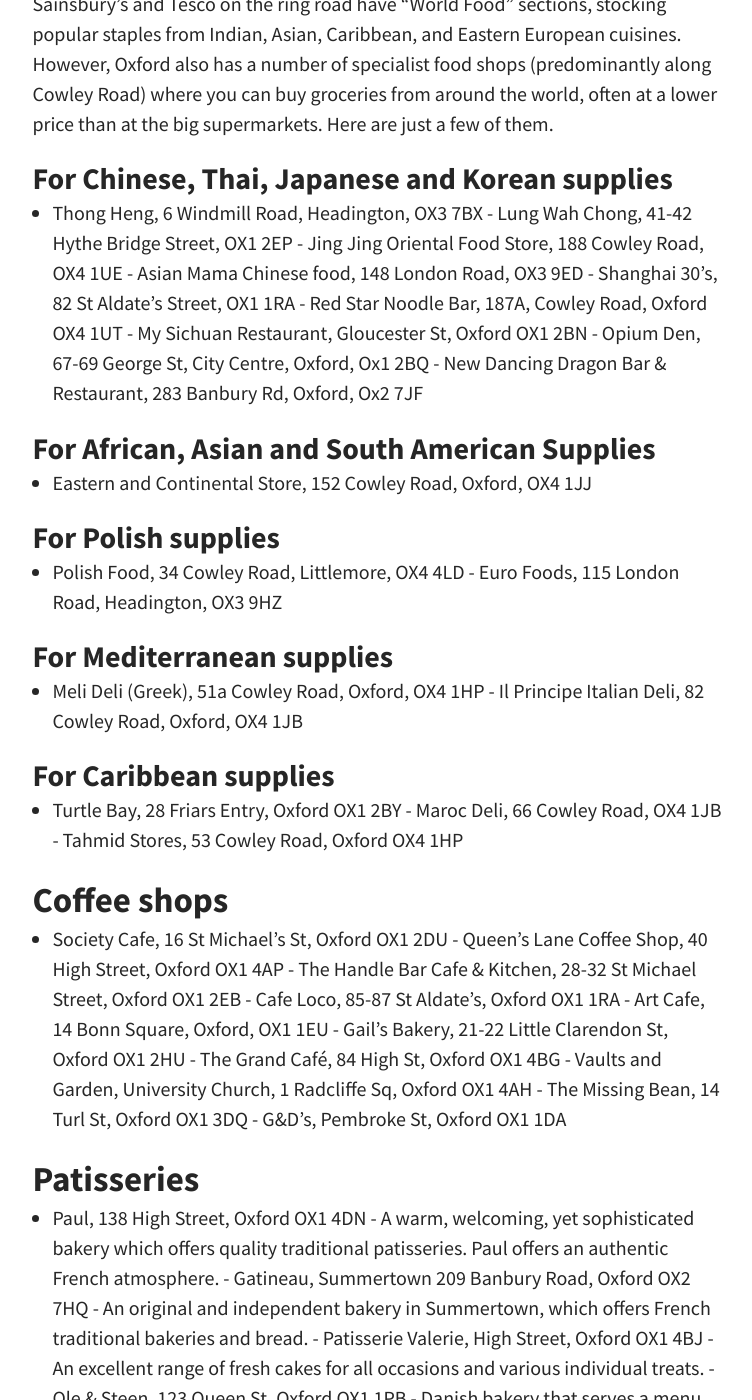
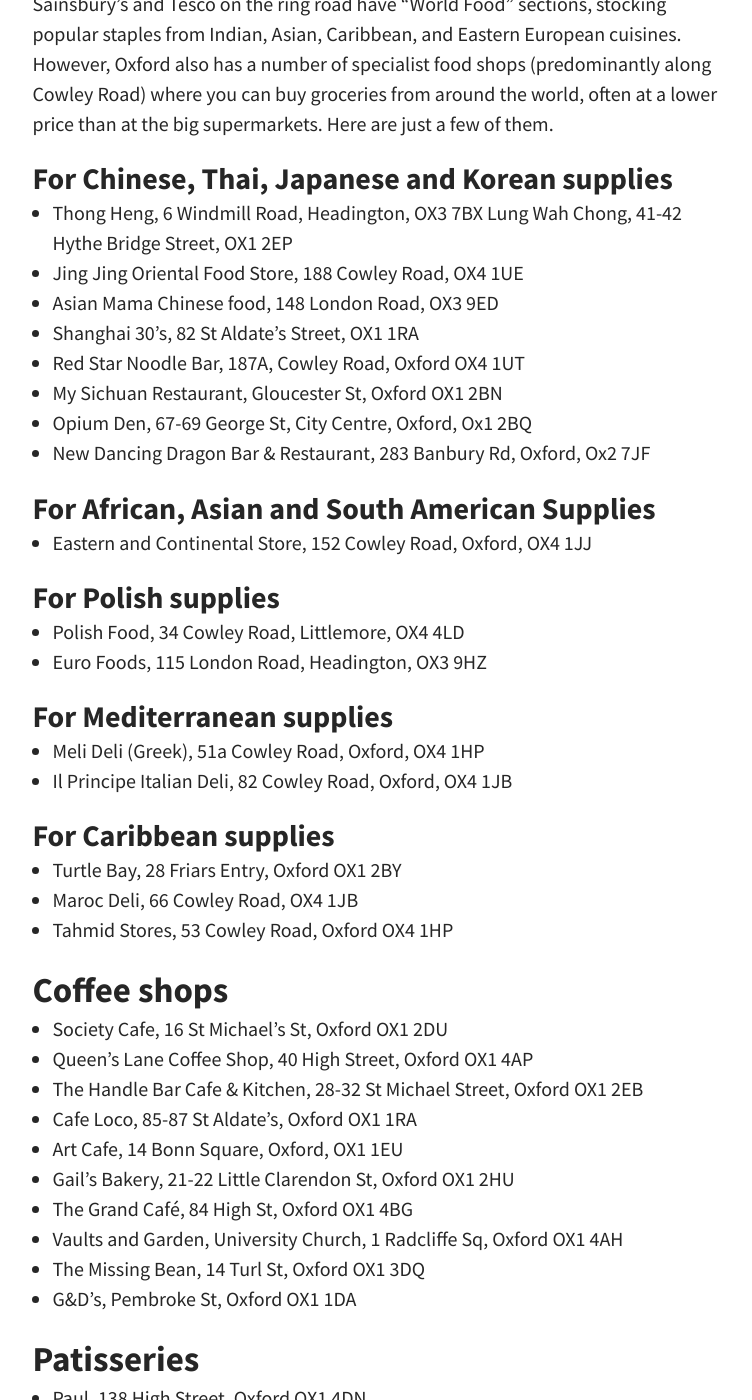
Before and after one commit to oxfordstudentguide/oxfordstudentguide.github.io, a Jekyll site: the page built from _chapters/chapter-2.md, in a window 1280 px wide and 1400 px high, scrolled down 476 px. Shown: the whole window, without its empty margins (262-1014 px from the left). Built offline with Jekyll 4.4.1, drawn with Linux system fonts in a browser that asks for light colours; some of the changed text lies outside the part shown.

Commit message:
Update Chapter “chapter-2”

```diff
--- a/_chapters/chapter-2.md
+++ b/_chapters/chapter-2.md
@@ -19,31 +15,58 @@ Living in a new place can be a bit of a culture shock for international students
 
 ### For Chinese, Thai, Japanese and Korean supplies
 
--   Thong Heng, 6 Windmill Road, Headington, OX3     7BX -   Lung Wah Chong, 41-42 Hythe Bridge Street, OX1     2EP -   Jing Jing Oriental Food Store, 188 Cowley     Road, OX4 1UE -   Asian Mama Chinese food, 148 London Road, OX3     9ED -   Shanghai 30's, 82 St Aldate's Street, OX1     1RA -   Red Star Noodle Bar, 187A, Cowley Road, Oxford     OX4 1UT -   My Sichuan Restaurant, Gloucester St, Oxford     OX1 2BN -   Opium Den, 67-69 George St, City Centre,     Oxford, Ox1 2BQ -   New Dancing Dragon Bar & Restaurant, 283     Banbury Rd, Oxford, Ox2 7JF
+* Thong Heng, 6 Windmill Road, Headington, OX3 7BX Lung Wah Chong, 41-42 Hythe Bridge Street, OX1 2EP
+* Jing Jing Oriental Food Store, 188 Cowley Road, OX4 1UE
+* Asian Mama Chinese food, 148 London Road, OX3 9ED
+* Shanghai 30's, 82 St Aldate's Street, OX1 1RA
+* Red Star Noodle Bar, 187A, Cowley Road, Oxford OX4 1UT
+* My Sichuan Restaurant, Gloucester St, Oxford OX1 2BN
+* Opium Den, 67-69 George St, City Centre, Oxford, Ox1 2BQ
+* New Dancing Dragon Bar & Restaurant, 283 Banbury Rd, Oxford, Ox2 7JF
 
 ### For African, Asian and South American Supplies
 
--   Eastern and Continental Store, 152 Cowley     Road, Oxford, OX4 1JJ
+* Eastern and Continental Store, 152 Cowley Road, Oxford, OX4 1JJ
 
 ### For Polish supplies
 
--    Polish Food, 34     Cowley Road, Littlemore, OX4 4LD -   Euro Foods, 115 London Road, Headington, OX3     9HZ
+* Polish Food, 34 Cowley Road, Littlemore, OX4 4LD
+* Euro Foods, 115 London Road, Headington, OX3 9HZ
 
 ### For Mediterranean supplies
 
--   Meli Deli (Greek), 51a Cowley Road, Oxford,     OX4 1HP -   Il Principe Italian Deli, 82 Cowley Road,     Oxford, OX4 1JB
+* Meli Deli (Greek), 51a Cowley Road, Oxford, OX4 1HP
+* Il Principe Italian Deli, 82 Cowley Road,     Oxford, OX4 1JB
 
 ### For Caribbean supplies
 
--   Turtle Bay, 28 Friars Entry, Oxford OX1     2BY -    Maroc Deli, 66     Cowley Road, OX4 1JB -    Tahmid Stores,     53 Cowley Road, Oxford OX4 1HP
+* Turtle Bay, 28 Friars Entry, Oxford OX1 2BY
+* Maroc Deli, 66 Cowley Road, OX4 1JB
+* Tahmid Stores, 53 Cowley Road, Oxford OX4 1HP
 
 ## Coffee shops
 
-  - Society Cafe, 16 St Michael's St, Oxford OX1 2DU   - Queen's Lane Coffee Shop, 40 High Street, Oxford OX1 4AP   - The Handle Bar Cafe & Kitchen, 28-32 St Michael Street, Oxford OX1 2EB   - Cafe Loco, 85-87 St Aldate's, Oxford OX1 1RA    - Art Cafe, 14 Bonn Square, Oxford, OX1 1EU   - Gail's Bakery, 21-22 Little Clarendon St, Oxford OX1 2HU   - The Grand Café, 84 High St, Oxford OX1 4BG   - Vaults and Garden, University Church, 1 Radcliffe Sq, Oxford OX1 4AH   - The Missing Bean, 14 Turl St, Oxford OX1 3DQ   - G&D's, Pembroke St, Oxford OX1 1DA
+* Society Cafe, 16 St Michael's St, Oxford OX1 2DU
+* Queen's Lane Coffee Shop, 40 High Street, Oxford OX1 4AP
+* The Handle Bar Cafe & Kitchen, 28-32 St Michael Street, Oxford OX1 2EB
+* Cafe Loco, 85-87 St Aldate's, Oxford OX1 1RA
+* Art Cafe, 14 Bonn Square, Oxford, OX1 1EU
+* Gail's Bakery, 21-22 Little Clarendon St, Oxford OX1 2HU
+* The Grand Café, 84 High St, Oxford OX1 4BG
+* Vaults and Garden, University Church, 1 Radcliffe Sq, Oxford OX1 4AH
+* The Missing Bean, 14 Turl St, Oxford OX1 3DQ
+* G&D's, Pembroke St, Oxford OX1 1DA
 
 ## Patisseries
 
--   Paul, 138 High Street, Oxford OX1 4DN -   A warm, welcoming, yet sophisticated bakery     which offers quality traditional patisseries. Paul offers an     authentic French atmosphere. -   Gatineau, Summertown 209 Banbury Road, Oxford     OX2 7HQ -   An original and independent bakery in     Summertown, which offers French traditional bakeries and     bread. -   Patisserie Valerie, High Street, Oxford OX1 4BJ -   An excellent range of fresh cakes for all occasions and various     individual treats. -   Ole & Steen, 123 Queen St, Oxford OX1 1PB -   Danish bakery that serves a menu that ranges from breakfast to     supper. Caters both your eating and aesthetic needs.
+* Paul, 138 High Street, Oxford OX1 4DN
+* A warm, welcoming, yet sophisticated bakery
+* which offers quality traditional patisseries. Paul offers an authentic French atmosphere
+* Gatineau, Summertown 209 Banbury Road, Oxford OX2 7HQ
+* An original and independent bakery in     Summertown, which offers French traditional bakeries and     bread
+* Patisserie Valerie, High Street, Oxford OX1 4BJ
+* An excellent range of fresh cakes for all occasions and various     individual treats. -   Ole & Steen, 123 Queen St, Oxford OX1 1PB
+* Danish bakery that serves a menu that ranges from breakfast to supper. Caters both your eating and aesthetic needs.
 
 ## A Taste of Britain
 
@@ -71,9 +94,9 @@ A pot of tea served with a selection of savoury sandwiches, sweets scones (with
 
 The city centre is a great place to start if you’re looking for a place to drink and dine in a central location. George Street is lined with restaurants and pubs: for upmarket dining visit **Jamie’s Italian**, a restaurant owned by celebrity chef Jamie Oliver. Although slightly pricier, it is still affordable so could be a great place to impress a date without breaking the bank, and it has deliciously fresh and filling food. Alternatively, there are many other Italian restaurants located on George Street such as **Bella Italia** and **Zizzi Ristorante**, which offer similarly priced food. If you are having to keep a tight reign on the budget then you can cheat a little bit and take yourself off to **Pizza Hut**;located at 61-63 George Street, alternatively, **Franco Manca** found on 12 George Street has a great ambience at a great price.
 
-Gloucester Green in city centre has open air markets operating Wednesday, Thursday and Saturday that offer various ranges of cuisines for example, Chinese, Mexican, Italian and Indian foods. Surrounding the market is numerous restaurants including **El Mexicana**, **Noodle Nation** and **Buongiorno e Buonasera
+Gloucester Green in city centre has open air markets operating Wednesday, Thursday and Saturday that offer various ranges of cuisines for example, Chinese, Mexican, Italian and Indian foods. Surrounding the market is numerous restaurants including **El Mexicana**, **Noodle Nation** and \*\*Buongiorno e Buonasera
 
-**For independent Italian restaurants the **White Rabbit** is worth a mention, the cosy, quaint pub, come Italian diner serves up delicious wood fired pizzas, at a very student friendly price. Run by a group of students in their twenties, it's been voted the best pizza in Oxford and is well worth the visit.
+**For independent Italian restaurants the** White Rabbit\*\* is worth a mention, the cosy, quaint pub, come Italian diner serves up delicious wood fired pizzas, at a very student friendly price. Run by a group of students in their twenties, it's been voted the best pizza in Oxford and is well worth the visit.
 
 Located both in town, down Cowley Road and in Headington **Buongiorno E Buonasera** offers fresh Italian food, drinks, desserts and deli items in a warm and friendly environment. Whether it's a slice of your favourite pizza or a sit down meal, you'll often find the Italian societies meeting here.
 
@@ -141,7 +164,7 @@ Another vegan-friendly place is the **Beetroot Pantry** and its joint café - he
 
 **Jin Jin** Located on the Cowley Road, it's Chinese food is a favourite of the local students. The friendly staff and delicious aromatic food makes it one-to visit. The restaurant is unpretentious and it's modest nature allows the food to speak for itself.
 
- ### Pubs and Bars
+### Pubs and Bars
 
 We can’t forget the horde of pubs and bars lining the streets. Right at the beginning of Cowley Road is the popular **City Arms**, which boasts a wide range of events to ensure you’ll never have a dull night. With £1-a-pint-nights, live music and pub quizzes, it is a pub that can easily be described as having a student atmosphere. If you’re a sports fan then the HD and 3D plasma TVs that host live sport will probably be of interest to you – as well as the pool table, football table and air hockey located in the heart of the pub.
 
```
Also changed, not shown: other parts of _chapters/chapter-2.md (+0 -4 lines).
